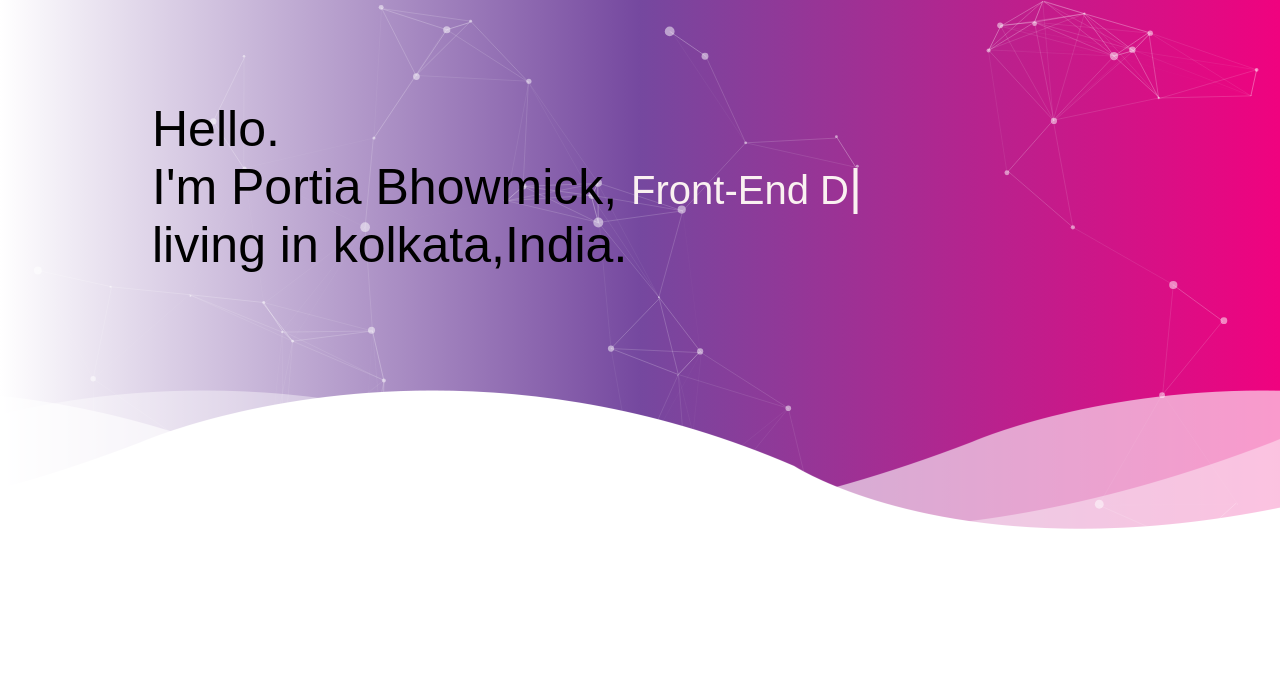
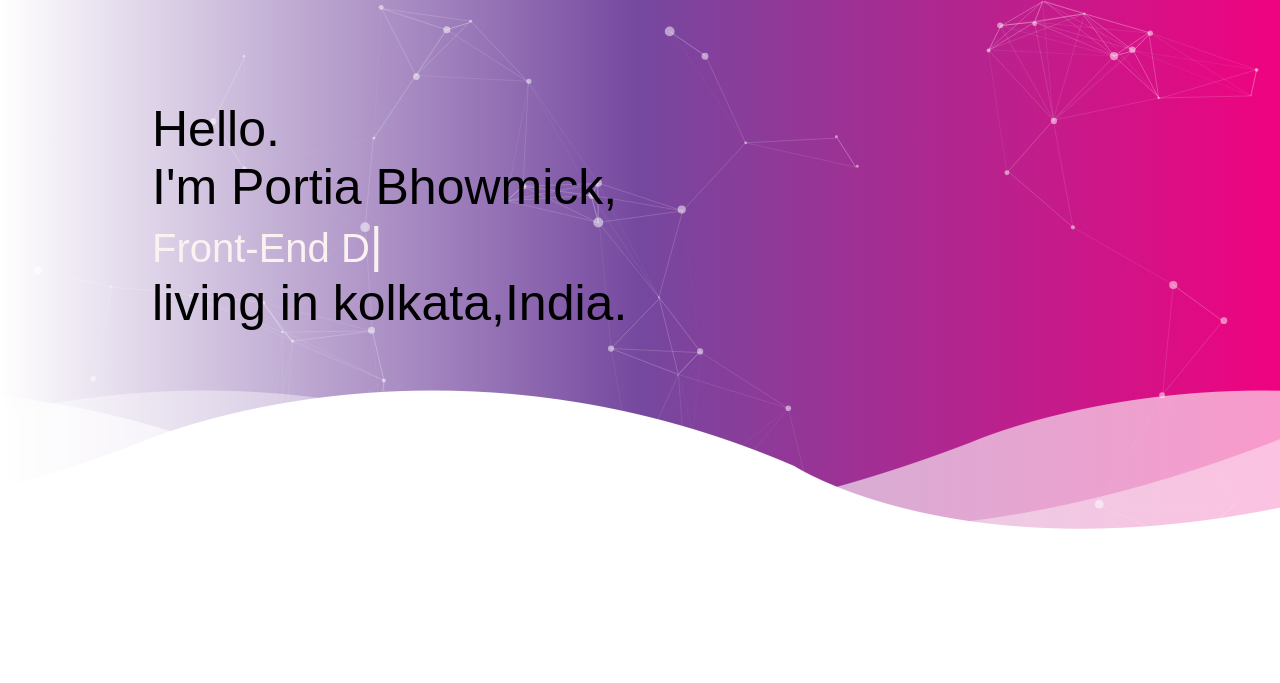
Before and after one commit to portiabhowmick/portiabhowmick.github.io, a plain HTML site: page index.html in a window 1280 px wide. Shown: the part 117-800 px from the top of the page. Drawn offline with Linux system fonts and the light colour scheme.

Commit message:
Update index.html

```diff
--- a/index.html
+++ b/index.html
@@ -51,7 +51,7 @@
                     <div class="rowtwo cleardiv">
                         <div class="header_content">
                             <p>Hello.</p>
-                            <p>I'm Portia Bhowmick, <span class="type"
+				<p>I'm Portia Bhowmick,</br> <span class="type"
                                     style="color: rgb(250, 241, 241);font-size: 40px;"></span></P>
                             <P>living in kolkata,India.</p>
                         </div>
```
